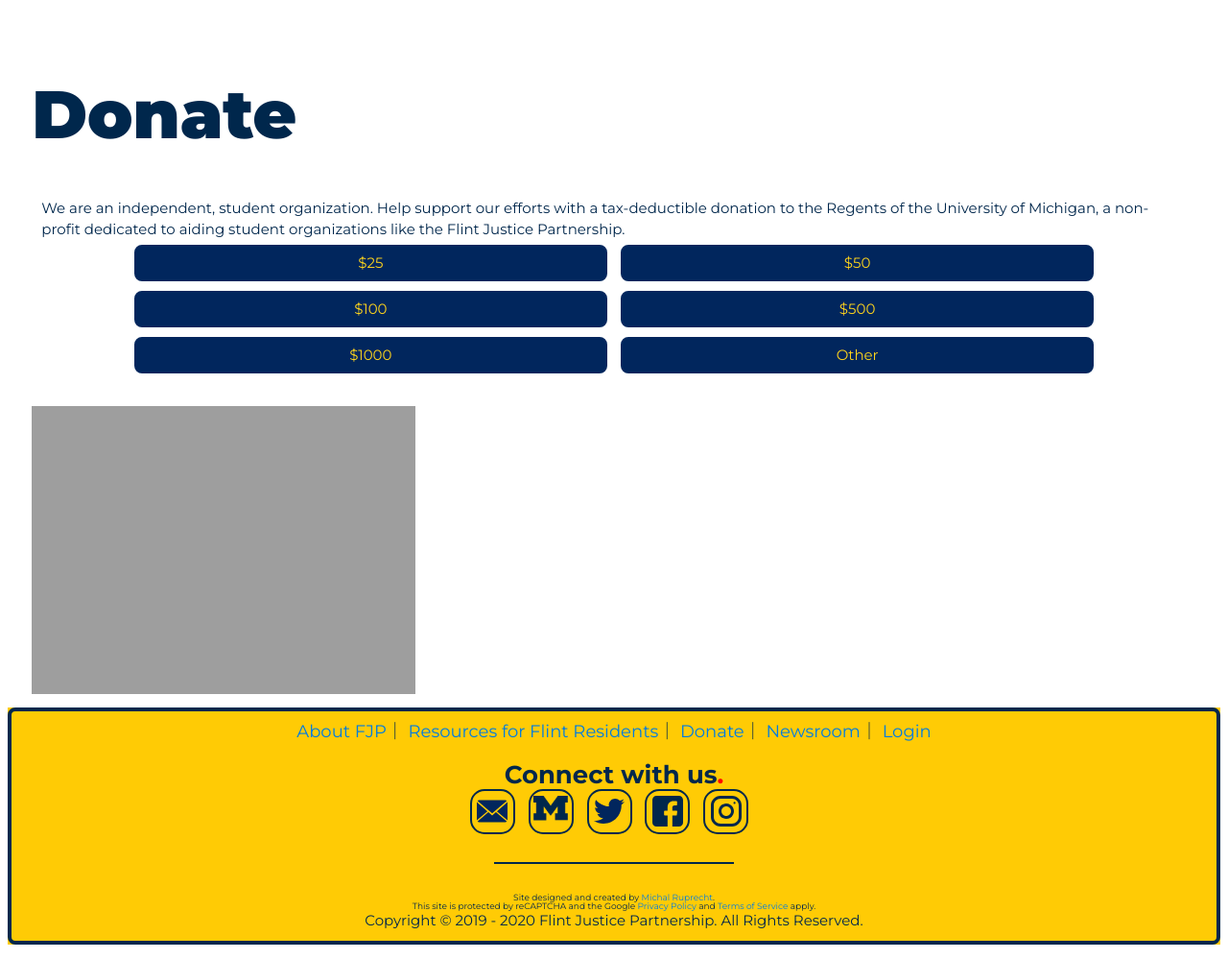
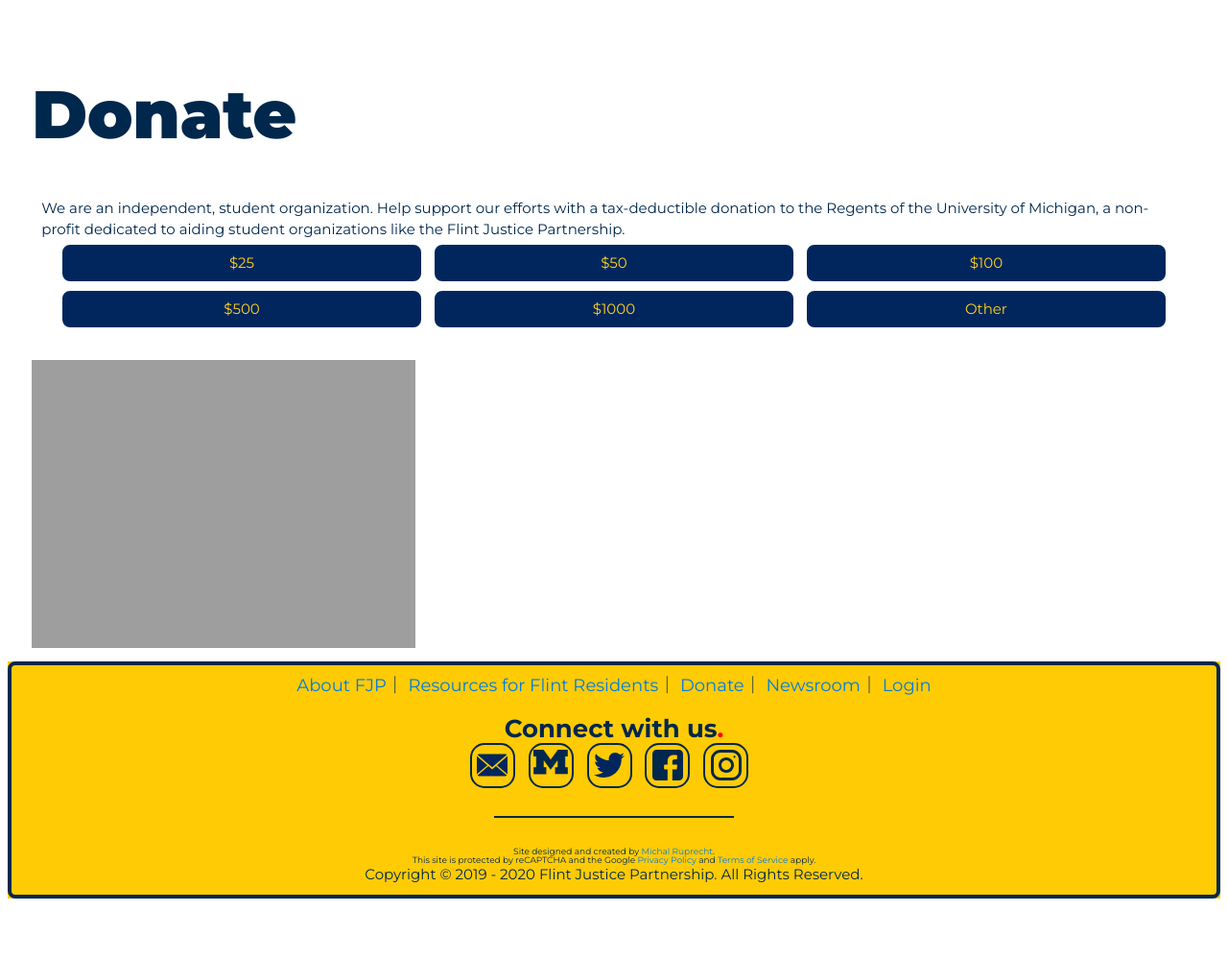
Before and after one commit to umichfjp/umichfjp.github.io, a Jekyll site: the page built from pages/donate.html, in a window 1280 px wide. Shown: the whole page at 96% size. Built offline with Jekyll 4.4.1, drawn with Linux system fonts in a browser that asks for light colours; after the commit the page ends 951 px from its top, so only the background shows below that.

Commit message:
Update donate.html

```diff
--- a/pages/donate.html
+++ b/pages/donate.html
@@ -14,13 +14,13 @@ title: Donate
         <h1>Donate</h1>
         <h3>
           We are an independent, student organization. Help support our efforts with a tax-deductible donation to the Regents of the University of Michigan, a non-profit dedicated to aiding student organizations like the Flint Justice Partnership.
-          <center>
-          <a class="button" href="https://leadersandbest.umich.edu/find/#!/give/basket/fund/927006?Amount=25" target="_blank">$25</a>
-          <a class="button" href="https://leadersandbest.umich.edu/find/#!/give/basket/fund/927006?Amount=50" target="_blank">$50</a>
-          <a class="button" href="https://leadersandbest.umich.edu/find/#!/give/basket/fund/927006?Amount=100" target="_blank">$100</a>
-          <a class="button" href="https://leadersandbest.umich.edu/find/#!/give/basket/fund/927006?Amount=500" target="_blank">$500</a>
-          <a class="button" href="https://leadersandbest.umich.edu/find/#!/give/basket/fund/927006?Amount=1000" target="_blank">$1000</a>
-          <a class="button" href="https://leadersandbest.umich.edu/find/#!/give/basket/fund/927006" target="_blank">Other</a>
+          <br /><center>
+          <a class="donate_button" href="https://leadersandbest.umich.edu/find/#!/give/basket/fund/927006?Amount=25" target="_blank">$25</a>
+          <a class="donate_button" href="https://leadersandbest.umich.edu/find/#!/give/basket/fund/927006?Amount=50" target="_blank">$50</a>
+          <a class="donate_button" href="https://leadersandbest.umich.edu/find/#!/give/basket/fund/927006?Amount=100" target="_blank">$100</a>
+          <a class="donate_button" href="https://leadersandbest.umich.edu/find/#!/give/basket/fund/927006?Amount=500" target="_blank">$500</a>
+          <a class="donate_button" href="https://leadersandbest.umich.edu/find/#!/give/basket/fund/927006?Amount=1000" target="_blank">$1000</a>
+          <a class="donate_button" href="https://leadersandbest.umich.edu/find/#!/give/basket/fund/927006" target="_blank">Other</a>
           </center></h3>
 
         <br /><img src="https://umichfjp.github.io/assets/banner.svg" alt="This is the Flint Justice Partnership, umich fjp donate, umichfjp, crossing water, mcsp, fbem, hurley">
```
